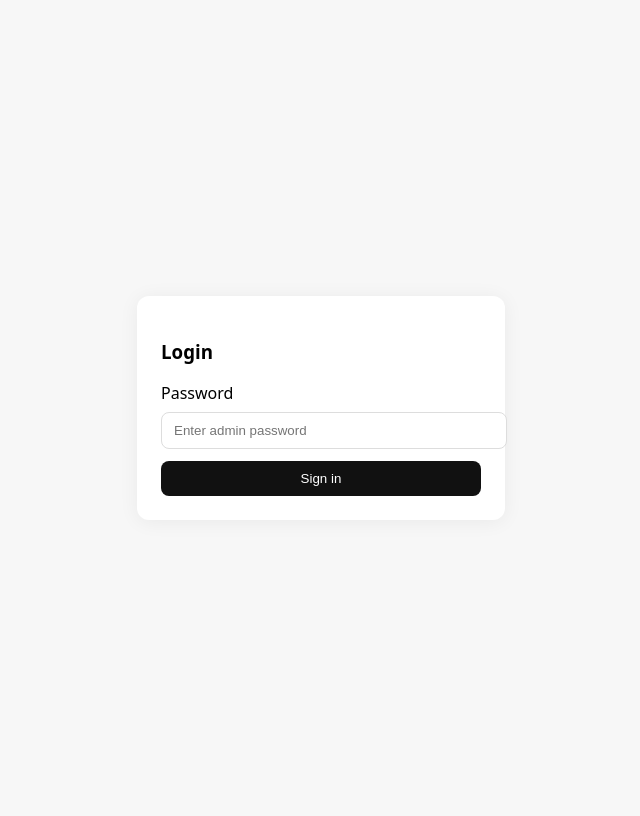
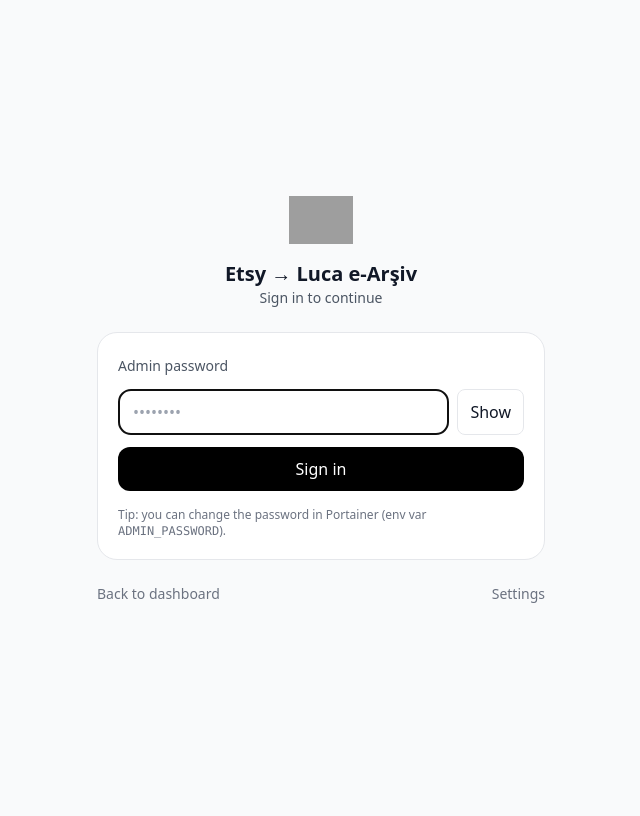
Before and after one commit to ahmadtello/etsy-luca, a FastAPI app: page /login in a window 1280 px wide. Shown: the whole page, without its empty margins (319-959 px from the left). After the commit the page ends 603 px from the top, so only its background shows below. Run offline with FastAPI, Linux system fonts and the light colour scheme; some libraries are stand-ins or nearby versions; grey boxes are pictures that could not be loaded.

Commit message:
Update login.html

```diff
--- a/templates/login.html
+++ b/templates/login.html
@@ -1,27 +1,68 @@
 <!doctype html>
 <html lang="en">
 <head>
-  <meta charset="utf-8">
-  <title>Login · Sleepy but still Pretty</title>
-  <meta name="viewport" content="width=device-width,initial-scale=1">
+  <meta charset="utf-8" />
+  <title>Etsy → Luca · Login</title>
+  <meta name="viewport" content="width=device-width, initial-scale=1" />
+  <script src="https://cdn.tailwindcss.com"></script>
   <style>
-    body { font-family: system-ui, -apple-system, Segoe UI, Roboto, Arial; display:flex; align-items:center; justify-content:center; height:100vh; background:#f7f7f7; }
-    .card { background:#fff; padding:24px; border-radius:12px; box-shadow:0 2px 20px rgba(0,0,0,.06); width:320px; }
-    input { width:100%; padding:10px 12px; border:1px solid #ddd; border-radius:8px; margin-top:8px; }
-    button { margin-top:12px; width:100%; background:#111; color:#fff; padding:10px 12px; border:none; border-radius:8px; cursor:pointer; }
-    .err { color:#b00020; font-size:14px; margin-top:8px; }
+    .card { border-radius:1.25rem; background:#fff; border:1px solid #e5e7eb; }
+    .input { width:100%; border:1px solid #e5e7eb; border-radius:.75rem; padding:.625rem .875rem }
   </style>
 </head>
-<body>
-  <form class="card" action="/login" method="post">
-    <h3>Login</h3>
-    <label>Password</label>
-    <input type="password" name="password" placeholder="Enter admin password" required>
-    <input type="hidden" name="next" value="{{ next or '' }}">
-    <button type="submit">Sign in</button>
-    {% if error %}
-      <div class="err">{{ error }}</div>
-    {% endif %}
-  </form>
+<body class="bg-gray-50 text-gray-900 min-h-screen">
+
+  <div class="min-h-screen grid place-items-center px-4">
+    <div class="w-full max-w-md">
+      <!-- Brand / Logo -->
+      <div class="flex flex-col items-center mb-6">
+        <!-- If you add static/logo.png (or .svg), it will show. Otherwise a fallback badge appears. -->
+        <img id="brandLogo" src="/static/logo.png" alt="Logo" class="h-12 w-auto mb-2"
+             onerror="this.style.display='none';document.getElementById('logoFallback').style.display='grid';">
+        <div id="logoFallback" class="hidden h-12 w-12 rounded-xl bg-black text-white grid place-items-center font-semibold">
+          EL
+        </div>
+        <div class="mt-2 text-xl font-semibold">Etsy → Luca e-Arşiv</div>
+        <div class="text-sm text-gray-600">Sign in to continue</div>
+      </div>
+
+      <!-- Error banner -->
+      {% if error %}
+        <div class="mb-4 card border-rose-200 bg-rose-50 text-rose-800 px-4 py-3 text-sm">{{ error }}</div>
+      {% endif %}
+
+      <!-- Login card -->
+      <div class="card p-5">
+        <form action="/login" method="post" class="space-y-3">
+          <input type="hidden" name="next" value="{{ next or '' }}">
+
+          <label class="text-sm text-gray-600">Admin password</label>
+          <div class="flex gap-2">
+            <input class="input flex-1" type="password" id="pwd" name="password" placeholder="••••••••" required autofocus>
+            <button type="button" class="rounded-lg border px-3 hover:bg-gray-50" onclick="togglePwd()">Show</button>
+          </div>
+
+          <button class="w-full rounded-xl bg-black text-white py-2.5 hover:bg-gray-800 mt-2">Sign in</button>
+        </form>
+
+        <div class="mt-4 text-xs text-gray-500">
+          Tip: you can change the password in Portainer (env var <code>ADMIN_PASSWORD</code>).
+        </div>
+      </div>
+
+      <!-- Footer links -->
+      <div class="mt-6 flex items-center justify-between text-sm">
+        <a href="/" class="text-gray-500 hover:underline">Back to dashboard</a>
+        <a href="/settings" class="text-gray-500 hover:underline">Settings</a>
+      </div>
+    </div>
+  </div>
+
+  <script>
+    function togglePwd(){
+      const el = document.getElementById('pwd');
+      el.type = el.type === 'password' ? 'text' : 'password';
+    }
+  </script>
 </body>
 </html>
```
